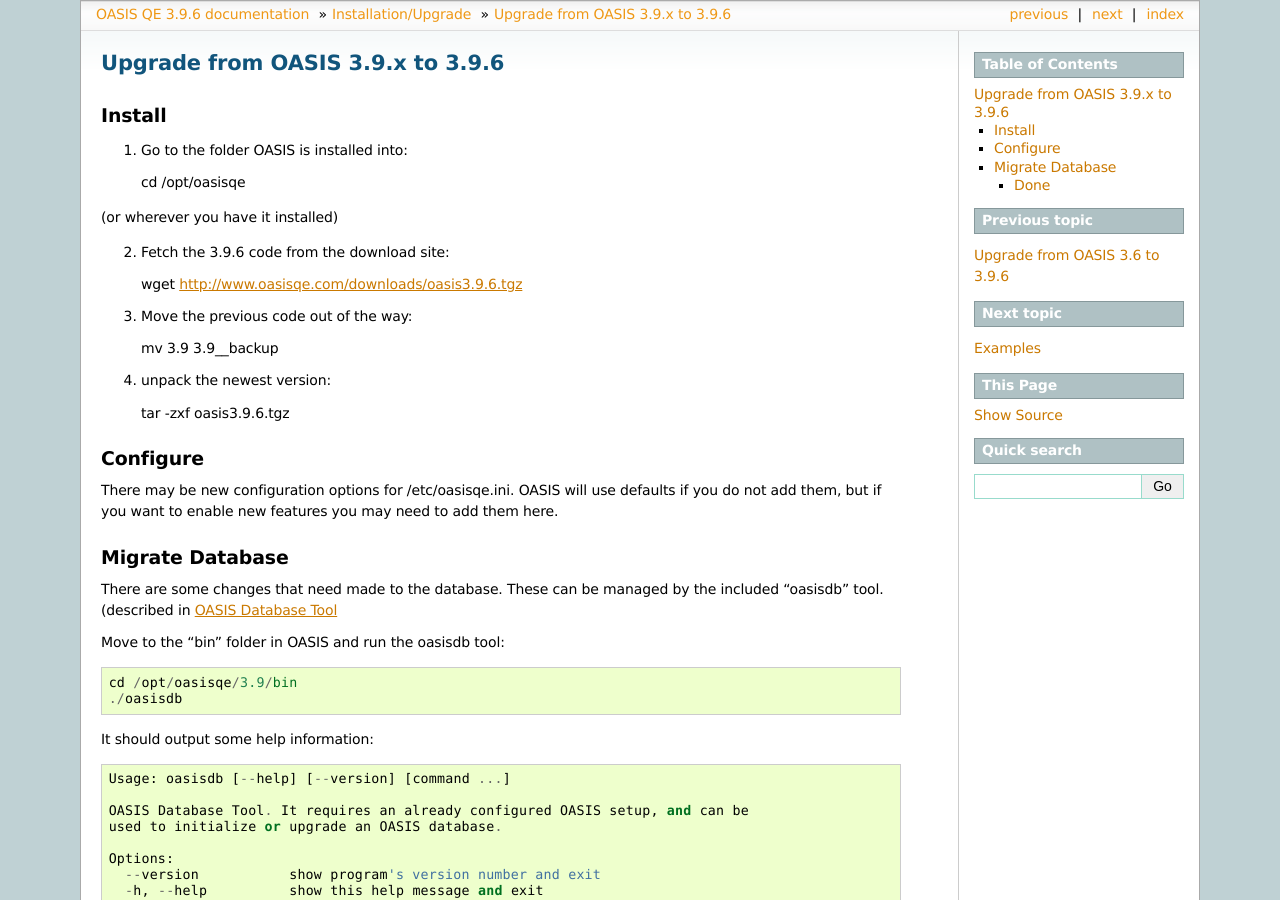
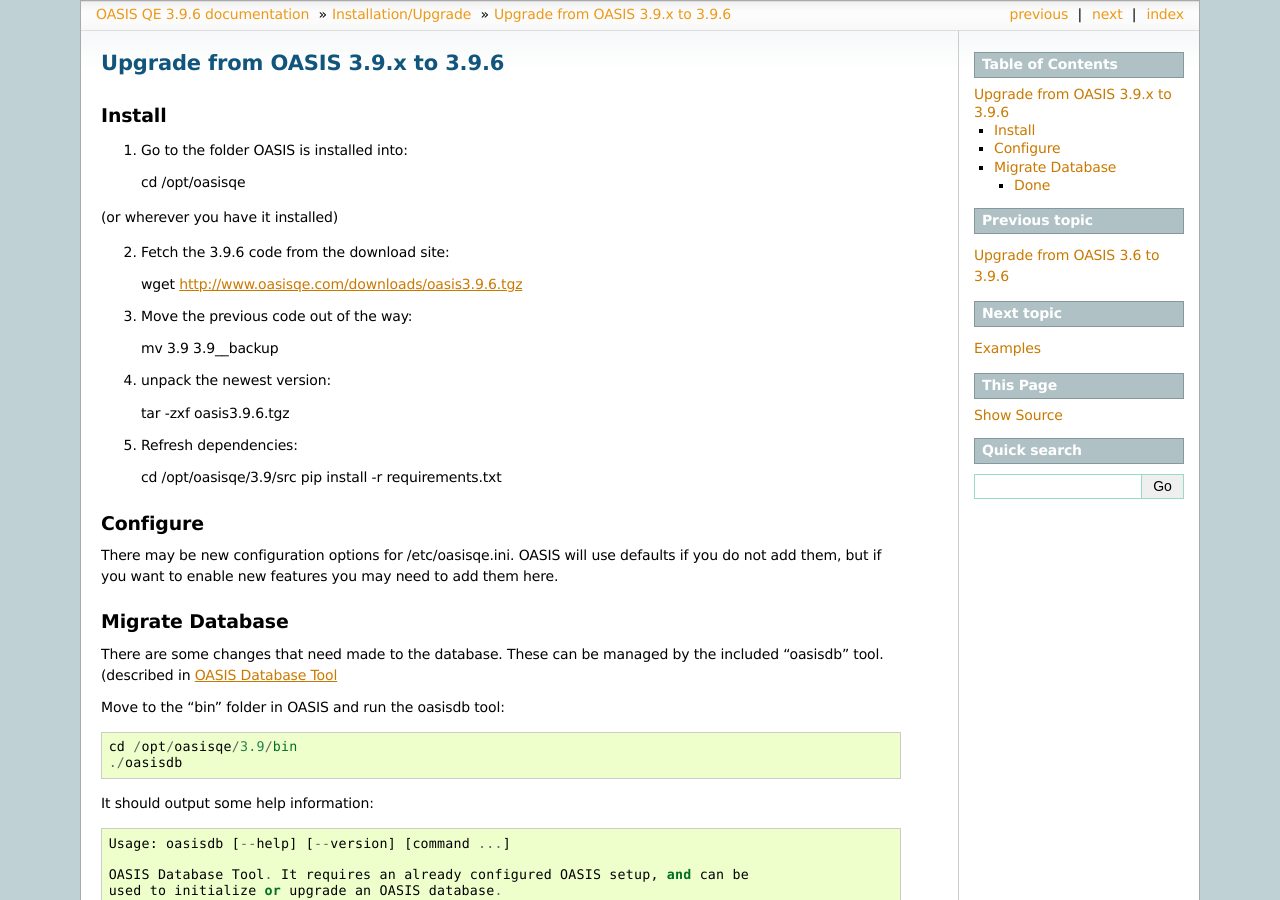
Before and after one commit to colincoghill/oasisqe, a Sphinx documentation site: the page built from source/upgrade_from_3.9.x.rst, in a window 1280 px wide and 900 px high. Built offline with Sphinx 7.4.7, drawn with Linux system fonts in a browser that asks for light colours; pages that are not in the unit, such as notebooks, are missing from menus.

Commit message:
Add note to upgrade OASIS dependencies when upgrading software

```diff
--- a/source/upgrade_from_3.9.x.rst
+++ b/source/upgrade_from_3.9.x.rst
@@ -24,6 +24,11 @@ Install
 4. unpack the newest version::
 
    tar -zxf oasis3.9.6.tgz
+
+5. Refresh dependencies::
+
+   cd /opt/oasisqe/3.9/src
+   pip install -r requirements.txt
 
 
 Configure
```
